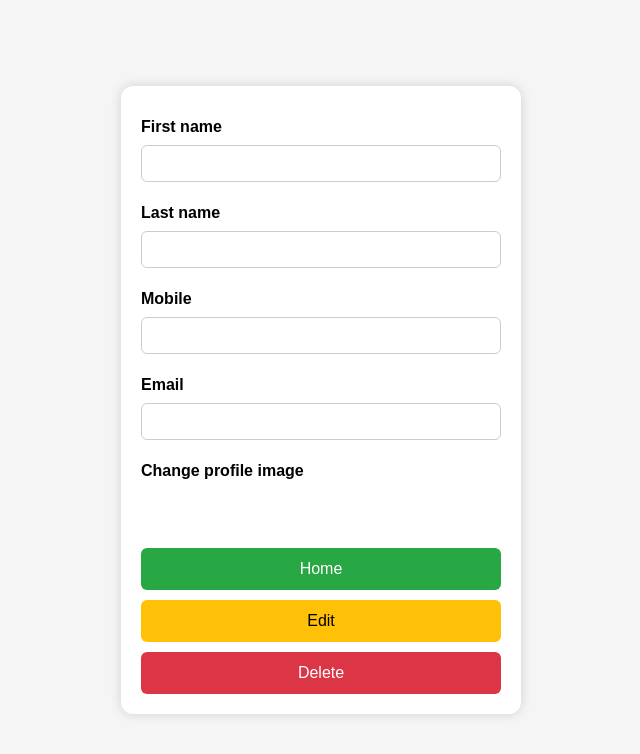
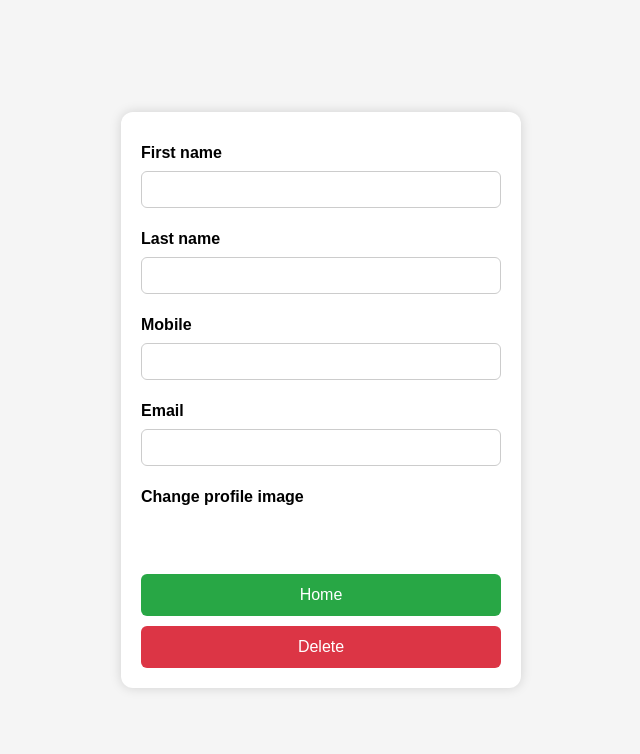
Before and after one commit to Dean1411/Contact_BookApp, a plain HTML site: page edit-contact.html in a window 1280 px wide. Shown: the whole page, without its empty margins (319-959 px from the left). Drawn offline with Linux system fonts and the light colour scheme; no server answers.

Commit message:
Commit
Commented out code

```diff
--- a/edit-contact.html
+++ b/edit-contact.html
@@ -30,7 +30,7 @@
         </form>
 
         <button id="homeLink" type="button">Home</button>
-        <button id="editContact" type="button">Edit</button>
+        <!--<button id="editContact" type="button">Edit</button>-->
         <button id="deleteContact" type="button">Delete</button>
     </div>
 
```
